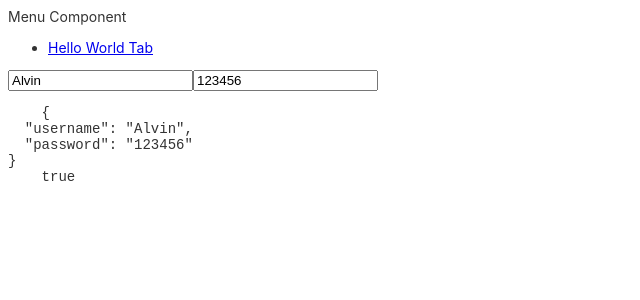
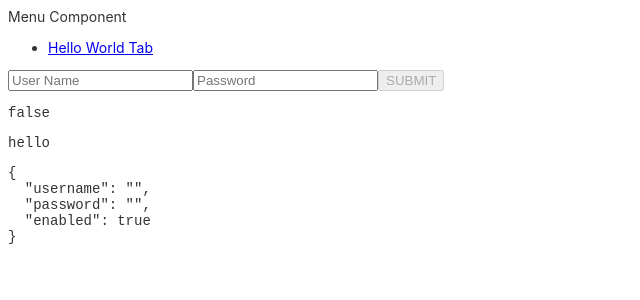
Before and after one commit to alvin-muniz/spring-blog-frontend, an Angular app: page /register in a window 1280 px wide. Shown: the top 300 px of the page, without its empty margins (0-640 px from the left). Built offline with nearby package versions, Linux system fonts and the light colour scheme.

Commit message:
refactored the user service so that I can register a user through the form login and it resets

```diff
--- a/src/app/menu/menu.component.html
+++ b/src/app/menu/menu.component.html
@@ -2,7 +2,8 @@
   <nav >
     <div>Menu Component</div>
     <ul >
-      <li><a   href="/hello-world">Hello World Tab</a></li>
+      <li><a  href="/hello-world">Hello World Tab</a></li>
+
     </ul>
   </nav>
 </header>
--- a/src/app/service/user/user.service.ts
+++ b/src/app/service/user/user.service.ts
@@ -13,22 +13,18 @@ const API_ENDPOINT = 'http://localhost:9092/auth/users/register';
 export class UserService {
 
   // Reintegrate after form complete
-  user: User = {
-    id: 1,
-    username: 'Alvin',
-    password: '123456',
-    enabled: true
-  };
+  // user: User = {
+  //   id: 1,
+  //   username: 'Alvin',
+  //   password: '123456',
+  //   enabled: true
+  // };
 
   constructor(private http: HttpClient) {
   }
 
-  registerNewUser() {
-    this.http.post<User>(API_ENDPOINT, this.user)
-      .subscribe(results => {
-        console.log(results.password);
-        console.log(results.username);
-      });
+  registerNewUser(user: User) {
+    return this.http.post<User>(API_ENDPOINT, user);
   }
 
   executeHelloWorldService() {
--- a/src/app/user-form/user-form.component.css
+++ b/src/app/user-form/user-form.component.css
@@ -0,0 +1,4 @@
+.form-module {
+  position: relative;
+  height: 500px;
+}
--- a/src/app/user-form/user-form.component.html
+++ b/src/app/user-form/user-form.component.html
@@ -1,16 +1,16 @@
 <!--ngForm checks the data of the form but also the correctness of the form
 if form state in a valid or invalid state-->
-<form #form="ngForm">
+<div class="form-module">
+<form #form="ngForm" (submit)="registerUser(formUser)">
 
-  <input placeholder="User Name" name="username" [(ngModel)]="user.username"
+  <input placeholder="User Name" name="username" [(ngModel)]="formUser.username"
          required/>
-  <input placeholder="Password" name="password" [(ngModel)]="user.password"
+  <input placeholder="Password" name="password" [(ngModel)]="formUser.password"
+  required/>
+  <button [disabled]="form.invalid" type="submit" >SUBMIT</button>
+  <pre>{{form.valid}}</pre>
+</form>
+  <pre>hello</pre>
+  <pre>{{formUser | json}}</pre>
 
-  required/>
-  <pre>
-    {{form.value | json}}
-    {{form.valid | json}}
-  </pre>
-
-
-</form>
+</div>
--- a/src/app/user-form/user-form.component.ts
+++ b/src/app/user-form/user-form.component.ts
@@ -11,10 +11,16 @@ export class UserFormComponent implements OnInit {
 
   constructor(private userService: UserService) { }
   // Empty object to bind to ensure functionality is working
-  user: User = {
-    id: 1,
-    username: 'Alvin',
-    password: '123456',
+  // user: User = {
+  //   id: 1,
+  //   username: 'Alvin',
+  //   password: '123456',
+  //   enabled: true
+  // };
+
+  formUser: User = {
+    username: '',
+    password: '',
     enabled: true
   };
 
@@ -22,4 +28,20 @@ export class UserFormComponent implements OnInit {
   //  this.userService.registerNewUser();
   }
 
+  registerUser(formUser){
+    console.log('user registered!');
+    this.userService.registerNewUser(formUser)
+      .subscribe(results => {
+        console.log(results.password);
+        console.log(results.username);
+        console.log(results);
+      });
+    this.clearUser();
+  }
+
+  clearUser() {
+    this.formUser.username = '';
+    this.formUser.password = '';
+  }
+
 }
```
